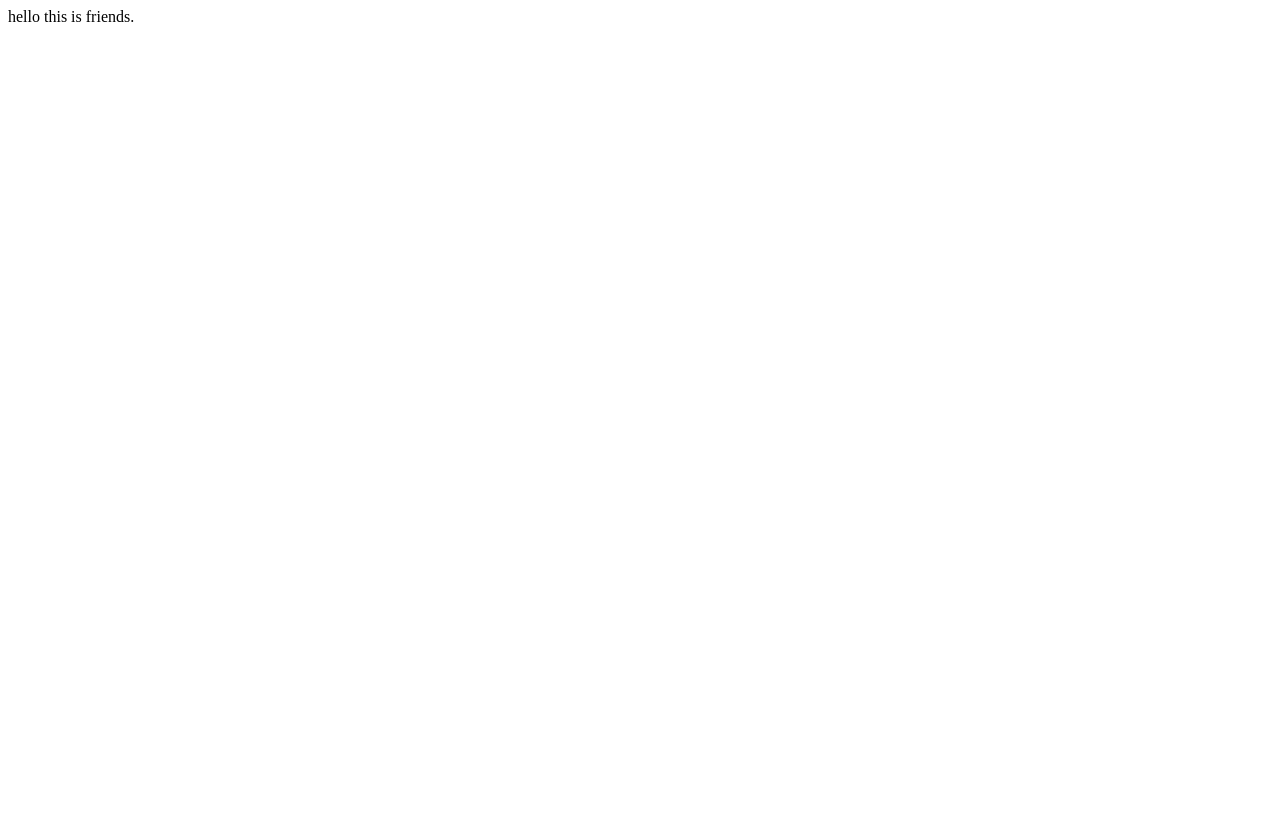
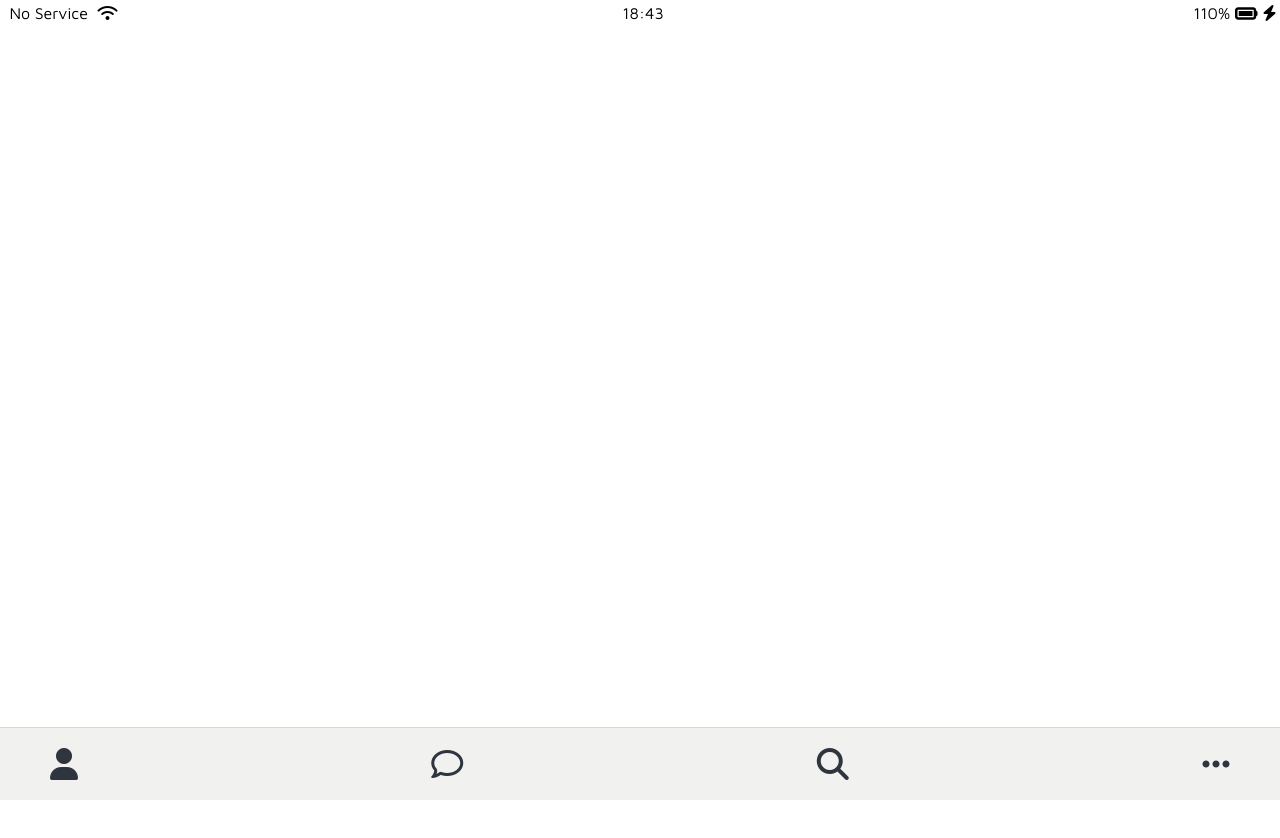
Before and after one commit to AllyP-tokyo/kokoa-clone-2022, a plain HTML site: page friends.html in a window 1280 px wide. Shown: the top 838 px of the page. Before the commit the page ends 800 px from the top, so only its background shows below. Drawn offline with Linux system fonts and the light colour scheme.

Commit message:
friends.html

```diff
--- /dev/null
+++ b/css/components/nav-bar.css
@@ -0,0 +1,22 @@
+.status-bar {
+    position: fixed;
+    top: 0;
+    width: 100%;
+}
+
+.nav {
+    position: fixed;
+    bottom: 0;
+    width: 100%;
+    background-color: rgba(241, 241, 239, 0.973);
+    padding: 20px 50px;
+    box-sizing: border-box;
+    border-top: 1px solid rgba(121, 121, 121, 0.2);
+}
+.nav__list {
+    display: flex;
+    justify-content: space-between;
+}
+.nav__link {
+    color: #2e353e;
+}
--- a/css/reset.css
+++ b/css/reset.css
@@ -50,3 +50,7 @@ table {
 input:focus {
 	outline: none;
 }
+a {
+    color: inherit;
+	text-decoration: none;
+}
--- a/css/styles.css
+++ b/css/styles.css
@@ -1,14 +1,17 @@
 
 @import url('https://fonts.googleapis.com/css2?family=Maven+Pro:wght@400;500&family=Open+Sans:wght@400;600&display=swap');
+
 @import "reset.css";
 @import "variables.css";
 
 /* Components */
 @import "components/status-bar.css";
+@import "components/nav-bar.css";
 
 /* Screens */
 @import "screens/login.css";
 
 body {
     font-family: 'Maven Pro', sans-serif;
+    height: 1000vh;
 }
--- a/friends.html
+++ b/friends.html
@@ -1 +1,49 @@
-hello this is friends.
+<!DOCTYPE html>
+<html lang="en">
+<head>
+    <link rel="stylesheet" href="css/styles.css" />
+    <meta charset="UTF-8">
+    <meta http-equiv="X-UA-Compatible" content="IE=edge">
+    <meta name="viewport" content="width=device-width, initial-scale=1.0">
+    <title>Friends - Kokoa Clone</title>
+</head>
+<body>
+    <div class="status-bar">
+        <div class="status-bar__column">
+            <span>No Service</span>
+            <i class="fas fa-wifi"></i>
+        </div>
+        <div class="status-bar__column">
+            <span>18:43</span>
+        </div>
+        <div class="status-bar__column">
+            <span>110%</span>
+            <i class="fas fa-battery-full fa-lg"></i>
+            <i class="fas fa-bolt"></i>
+        </div>
+    </div>
+
+   <nav class="nav">
+    <ul class="nav__list">
+        <li class="nav__btn">
+            <a class="
+            nav__link" href="friends.html"><i class="fas fa-user fa-2x">
+            </i>
+        <li class="nav__btn">
+            <a class="
+            nav__link" href="#"><i class="far fa-comment fa-2x"></i></a>
+        </li>
+        <li class="nav__btn">
+            <a class="
+            nav__link" href="#"><i class="fas fa-search fa-2x"></i></a>
+        </li>
+        <li class="nav__btn">
+            <a class="
+            nav__link" href="#"><i class="fas fa-ellipsis-h fa-2x"></i></a>
+        </li>
+    </ul>
+   </nav>
+
+    <script src="https://kit.fontawesome.com/b6a26603c0.js" crossorigin="anonymous"></script>
+</body>
+</html>
```
